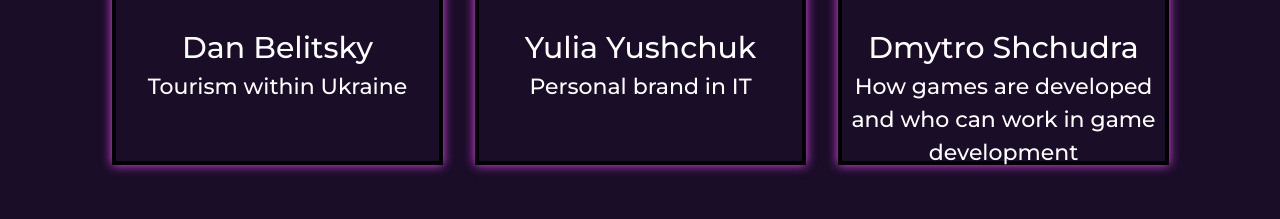
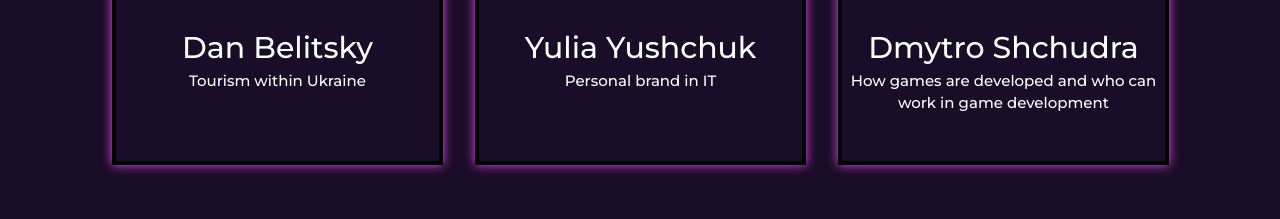
Before and after one commit to pflofif/BTW_website, a Next.js app: page /en in a window 1280 px wide. Shown: the part 5557-5776 px from the top of the page. Built offline with nearby package versions, Linux system fonts and the light colour scheme.

Commit message:
change font size

```diff
--- a/app/[locale]/components/speakerItem.component.tsx
+++ b/app/[locale]/components/speakerItem.component.tsx
@@ -14,7 +14,7 @@ export default function SpeakerItem({ name, position, srcImage }: Props) {
 
             <div className="flex flex-col items-center justify-center pt-8 pb-4">
                 <span className="text-[20px] lg:text-[30px]">{name}</span>
-                <span className="text-[14px] lg:text-[22px] text-center">{position}</span>
+                <span className="text-[14px] lg:text-[15px] text-center">{position}</span>
             </div>
         </div>
     )
```
